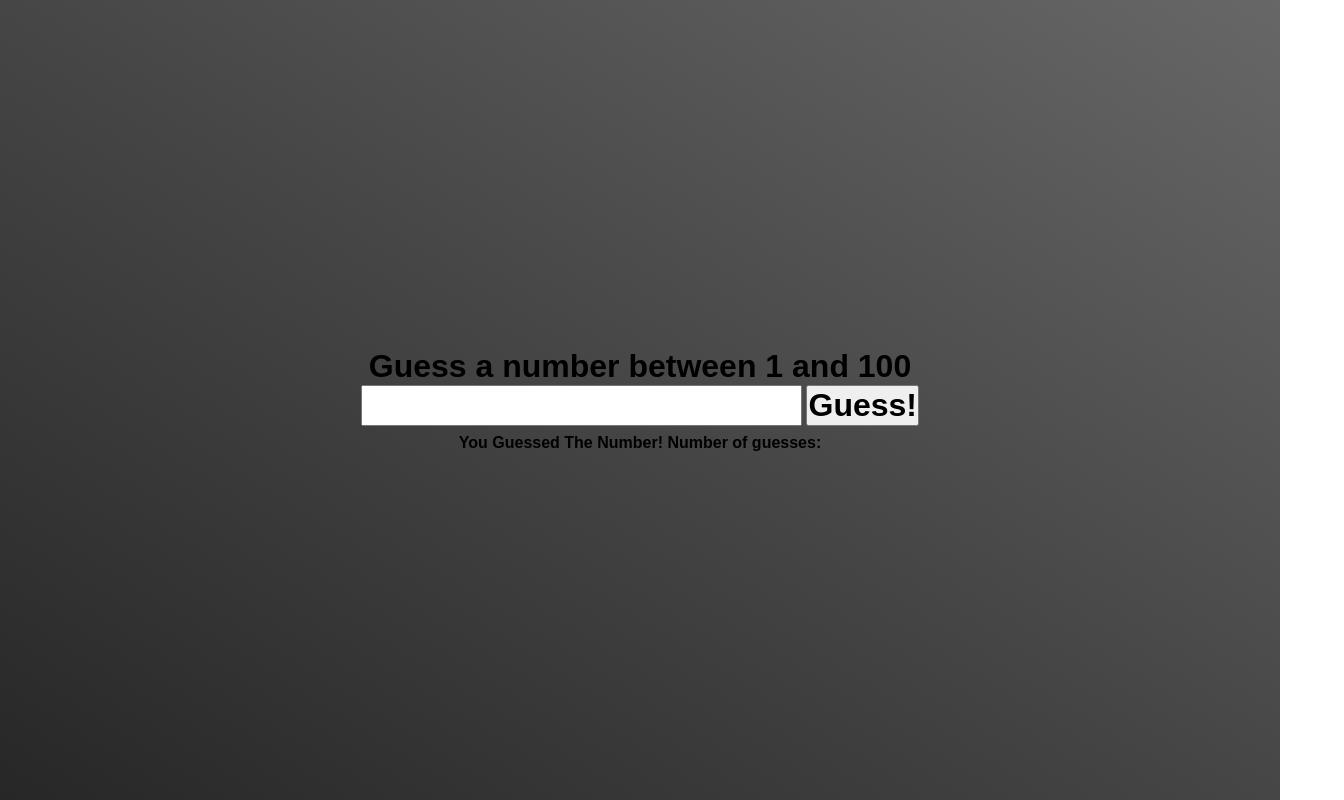
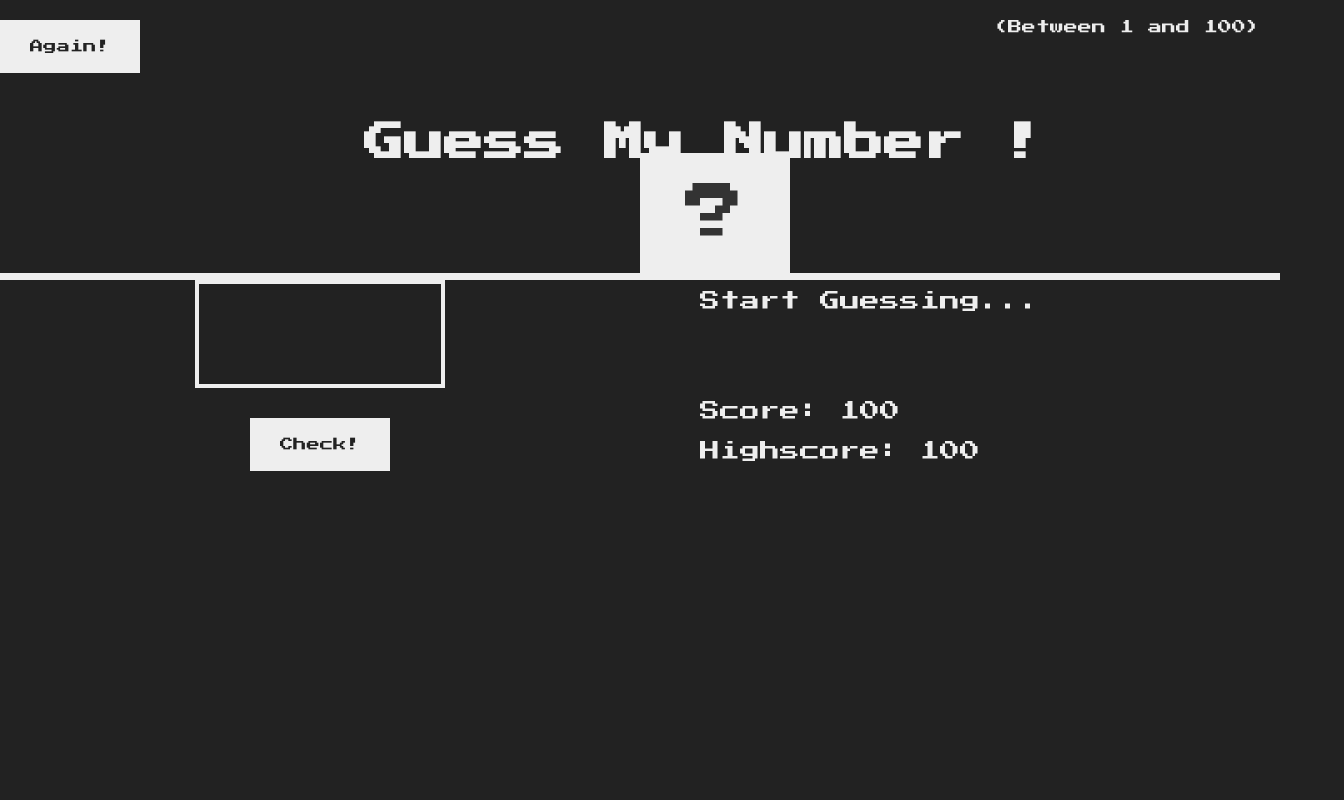
Before and after one commit to Antarcticz/Task_1_Guessing_Game, a plain HTML site: page index.html in a window 1280 px wide. Shown: the whole page, 1344 px wide, since content can reach past the window. Drawn offline with Linux system fonts and the light colour scheme.

Commit message:
v2 Guessing Game

```diff
--- a/index.html
+++ b/index.html
@@ -8,19 +8,25 @@
    <link rel="stylesheet" href="style.css">
 </head>
 <body>
-    <div class="containter">
-        <div>
-            <label for="input-number">Guess a number between 1 and 100</label>
+    <header>
+        <h1> Guess My Number !</h1>
+        <p class="between">(Between 1 and 100)</p>
+        <button class="btn again">Again!</button>
+        <div class="number">
+            ?
         </div>
-        <div>
-            <input type="number" class="input-number"></input>
-            <button class="btn">Guess!</button>
-        </div>
-        <div>
-            <p>You Guessed The Number! Number of guesses: </p>
-        </div>
-    </div>
-
-   <script src="script.js"></script>
+    </header>
+    <main>
+        <section class="left">
+            <input type="number" class="guess">
+            <button class="btn check">Check!</button>
+        </section>
+        <section class="right">
+            <p class="message">Start Guessing...</p>
+            <p class="label-score">Score: <span class="score">100</span> </p>
+            <p class="label-highscore">Highscore: <span class="highscore">100</span> </p>
+        </section>
+    </main>
+    <script src="script.js"></script>
 </body>
 </html>
--- a/script.js
+++ b/script.js
@@ -1,3 +1,47 @@
-// const guessNumber = (.input-number) => {
+'use strict'; // Är global och hindrar dig från att använda odeklarerade variabler
+let secretNumber = Math.trunc(Math.random() * 100) + 1; // Skapar ett tal mellan 1 till 100
+ let score = 100;
+ let highscore = 0;
 
-// }
+ const displayMessage = (message) => {
+    document.querySelector('.message').textContent = message;
+ }
+
+ document.querySelector('.check').addEventListener('click', () => {
+    const guess= Number(document.querySelector('.guess').value);
+    console.log(guess, typeof guess);
+    if(!guess) {
+        displayMessage('No Number');
+    } else if(guess === secretNumber) {
+        displayMessage('Correct Number!');
+        document.querySelector('.number').textContent = secretNumber;
+        document.querySelector('body').style.backgroundColor = '#64b347'
+        document.querySelector('.number').style.width = '15rem';
+    }
+    if(score > highscore) {
+        highscore = score;
+        document.querySelector('.highscore').textContent = highscore;
+    }
+    else if(guess !== secretNumber) {
+        if(score > 1) {
+            displayMessage(guess > secretNumber ? 'Too High! ' : 'Too Low! ');
+            score--;
+            document.querySelector('.score').textContent = score;
+        }else {
+            displayMessage('You Lost The Game !');
+            document.querySelector('.score').textContent = 0;
+        }
+    }
+ });
+
+ document.querySelector('.again').addEventListener('click', () => {
+    score = 100;
+    secretNumber = Math.trunc(Math.random() * 100) + 1;
+    displayMessage('Start Guessing...');
+    document.querySelector('.score').textContent = score;
+    document.querySelector('.number').textContent = '?';
+    document.querySelector('.guess').value = '';
+
+    document.querySelector('body').style.backgroundColor = '#222';
+    document.querySelector('.number').style.width = '15rem';
+ });
--- a/style.css
+++ b/style.css
@@ -1,36 +1,99 @@
+@import url('https://fonts.googleapis.com/css2?family=Press+Start+2P&display=swap');
 *{
+    font-family: 'Press Start 2P', cursive;
     margin: 0;
     padding: 0;
-    font-family: 'poppins', sans-serif;
-    font-weight: bold;
-    box-sizing: boarder-box;
-
+    box-sizing: inherit;
+}
+html{
+    font-size: 62.5%;
+    box-sizing: border-box;
 }
 body{
-    background-image: linear-gradient(to top right, #272727 ,#464646, #676767);
+    color: #eee;
+    background-color: #222;
 }
-.containter{
-    /* font-size: 4vh; */
+header{
+    position: relative;
+    height: 35vh;
+    border-bottom: 7px solid #eee;
+}
+main{
+    position: 65vh;
+    color: #eee;
+    display: flex;
+    align-items: center;
+    justify-content: space-around;
+}
+.left{
+    width: 52rem;
     display: flex;
     flex-direction: column;
+    align-items: center;
+}
+.right{
+    width: 52rem;
+    font-size: 2rem;
+}
+h1{
+    font-size: 4rem;
     text-align: center;
-    height: 100vh;
-    align-items: center;
-    justify-content: center;
+    position: absolute;
+    width: 100%;
+    top: 45%;
+    left: 5%;
+    transform: translate(-50% -50%);
 }
-label{
-    font-size: 4vh;
+.number{
+    background-color: #eee;
+    color: #333;
+    font-size: 6rem;
+    width: 15rem;
+    padding: 3rem 0rem;
+    text-align: center;
+    position: absolute;
+    bottom: 0;
+    left: 50%;
+    transform: translate(-50% 50%);
 }
-.input-number{
-    font-size: 4vh;
+.between{
+    font-size: 1.4rem;
+    position: absolute;
+    top: 2rem;
+    right: 2rem;
 }
-button{
-    font-size: 4vh;
+.again{
+    position: absolute;
+    top: 2rem;
+    left: 5rem";
 }
-p{
-    font-size: 2vh;
-    margin-top: 1vh;
+.guess{
+    background: none;
+    border: 4px solid #eee;
+    font-family: inherit;
+    color: inherit;
+    font-size: 5rem;
+    padding: 2.5rem;
+    width: 25rem;
+    text-align: center;
+    display: block;
+    margin-bottom: 3rem;
 }
-/* label{
-    font-size: 3vh;
-} */
+.btn{
+    border: none;
+    background: #eee;
+    color: #222;
+    font-family: inherit;
+    padding: 2rem 3rem;
+    cursor: pointer;
+}
+.btn:hover{
+    background: #ccc;
+}
+.message{
+    margin-bottom: 8rem;
+    height: 3rem;
+}
+.label-score{
+    margin-bottom: 2rem;
+}
```
